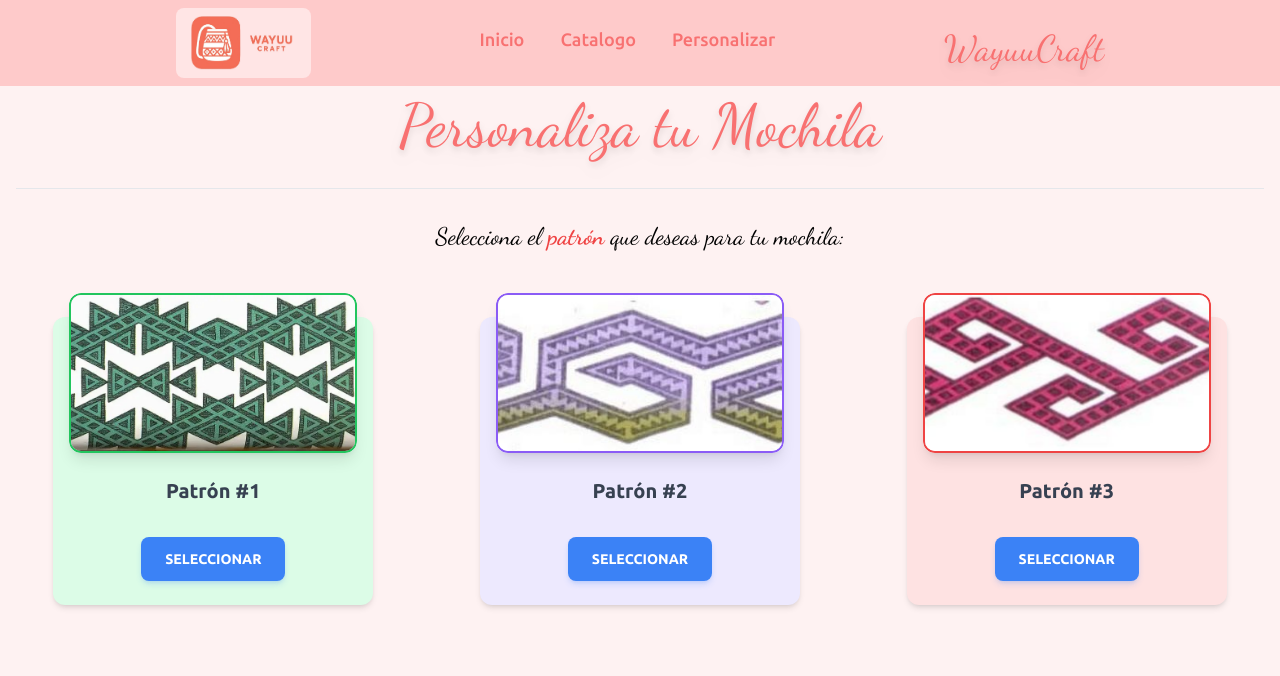
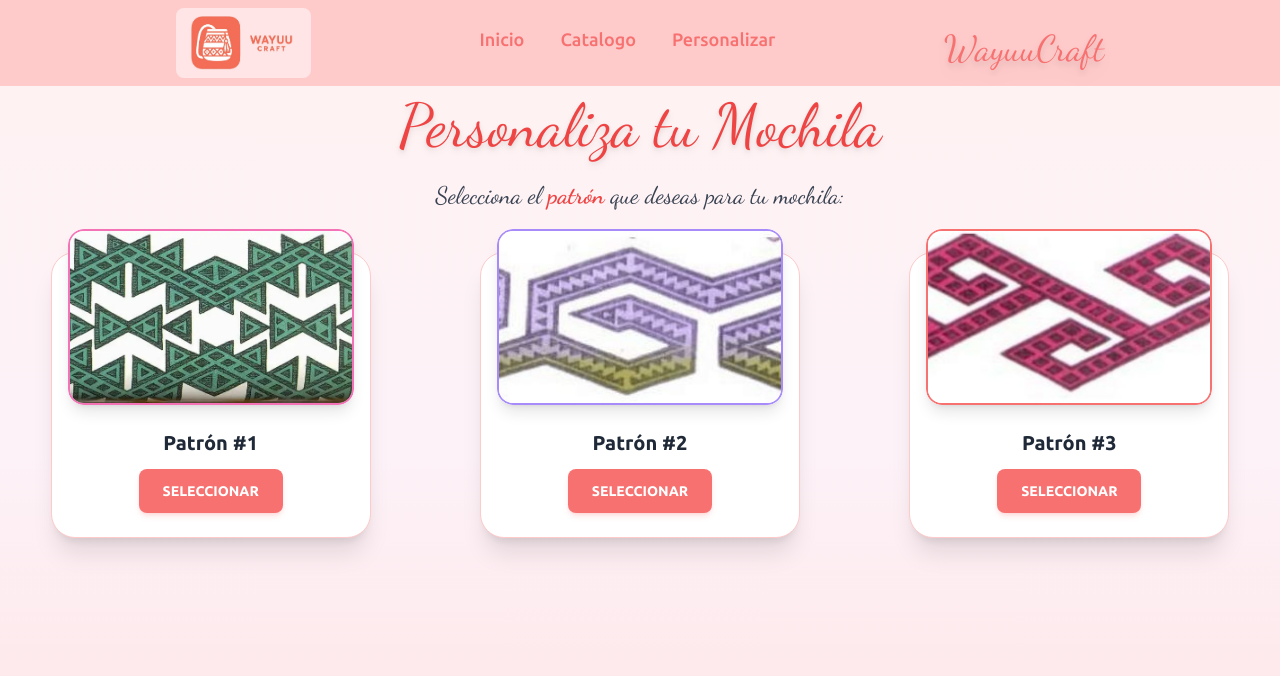
Before and after one commit to luisgsanti/wayuu-craft, an Angular app: page /personalizar in a window 1280 px wide. Shown: the top 676 px of the page. Built offline with nearby package versions, Linux system fonts and the light colour scheme.

Commit message:
mejoras en el diseño de personalizar

```diff
--- a/src/app/public/personalizar/personalizar.component.html
+++ b/src/app/public/personalizar/personalizar.component.html
@@ -1,238 +1,213 @@
-<div class="bg-red-50 min-h-screen">
-  <div class="container mx-auto px-4 p-8">
-    <h1 class="text-center text-4xl md:text-6xl font-artistic text-red-400 drop-shadow-lg m-2">
+<!-- 🌺 Sección principal de personalización -->
+<div class="bg-gradient-to-b from-red-50 via-pink-50 to-red-100 min-h-screen py-10">
+  <div class="container mx-auto px-4">
+    <h1 class="text-center text-4xl md:text-6xl font-artistic text-red-500 drop-shadow-md mb-6">
       Personaliza tu Mochila
     </h1>
-    <br>
-    <hr>
-    <p class="text-center font-artistic text-2xl m-8">
+
+    <p class="text-center font-artistic text-2xl mb-10 text-gray-700">
       Selecciona el <span class="text-red-500 font-bold">patrón</span> que deseas para tu mochila:
     </p>
 
-    <div class="grid grid-cols-1 sm:grid-cols-2 lg:grid-cols-3 gap-8 justify-items-center ">
-      <div class="relative flex w-80 flex-col rounded-xl bg-green-100 bg-clip-border text-gray-700 shadow-md mt-8">
-        <!-- Imagen en vez del fondo azul -->
-        <div class="relative mx-4 -mt-6 h-40 overflow-hidden rounded-xl shadow-lg">
-          <img src="assets/patrones/patron1.png" alt="Patrón geométrico"
-            class="w-full h-full object-cover border-2 border-green-500 rounded-xl" />
+    <!-- 🌸 Patrones -->
+    <div class="grid grid-cols-1 sm:grid-cols-2 lg:grid-cols-3 gap-10 justify-items-center">
+      <!-- Patrón #1 -->
+      <div
+        class="relative flex w-80 flex-col rounded-3xl bg-white shadow-xl hover:shadow-2xl transition-all duration-300 border border-red-200 hover:scale-105">
+        <div class="relative mx-4 -mt-6 h-44 overflow-hidden rounded-2xl shadow-lg">
+          <img src="assets/patrones/patron1.png" alt="Patrón 1"
+            class="w-full h-full object-cover border-2 border-pink-400 rounded-2xl" />
         </div>
-
-        <div class="p-6">
-          <h5
-            class="mb-2 block font-ubuntu text-xl font-semibold leading-snug tracking-normal text-blue-gray-900 antialiased text-center">
-            Patrón #1
-          </h5>
-        </div>
-        <div class="p-6 pt-0 text-center">
-          <button data-ripple-light="true" type="button" (click)="seleccionarPatron(opciones[0])" [ngClass]="patronSeleccionado === opciones[0]
-          ? 'bg-green-500 shadow-green-500/20 hover:shadow-green-500/40'
-          : 'bg-blue-500 shadow-blue-500/20 hover:shadow-blue-500/40'"
-            class="select-none rounded-lg py-3 px-6 text-center align-middle text-sm font-ubuntu font-bold uppercase text-white shadow-md transition-all">
+        <div class="p-6 text-center">
+          <h5 class="font-ubuntu text-xl font-semibold text-gray-800 mb-3">Patrón #1</h5>
+          <button
+            (click)="seleccionarPatron(opciones[0])"
+            [ngClass]="patronSeleccionado === opciones[0]
+              ? 'bg-green-500 shadow-green-500/30 hover:shadow-green-500/50'
+              : 'bg-red-400 shadow-red-400/20 hover:shadow-red-400/40'"
+            class="select-none rounded-lg py-3 px-6 text-center font-ubuntu text-sm font-bold uppercase text-white shadow-md transition-all">
             {{ patronSeleccionado === opciones[0] ? 'Seleccionado' : 'Seleccionar' }}
           </button>
         </div>
       </div>
 
-
-      <div class="relative flex w-80 flex-col rounded-xl bg-violet-100 bg-clip-border text-gray-700 shadow-md mt-8">
-        <!-- Imagen en vez del fondo azul -->
-        <div class="relative mx-4 -mt-6 h-40 overflow-hidden rounded-xl shadow-lg">
-          <img src="assets/patrones/patron2.png" alt="Patrón geométrico"
-            class="w-full h-full object-cover border-2 border-violet-500 rounded-xl" />
+      <!-- Patrón #2 -->
+      <div
+        class="relative flex w-80 flex-col rounded-3xl bg-white shadow-xl hover:shadow-2xl transition-all duration-300 border border-red-200 hover:scale-105">
+        <div class="relative mx-4 -mt-6 h-44 overflow-hidden rounded-2xl shadow-lg">
+          <img src="assets/patrones/patron2.png" alt="Patrón 2"
+            class="w-full h-full object-cover border-2 border-violet-400 rounded-2xl" />
         </div>
-
-        <div class="p-6">
-          <h5
-            class="mb-2 block font-ubuntu text-xl text-center font-semibold leading-snug tracking-normal text-blue-gray-900 antialiased">
-            Patrón #2
-          </h5>
-        </div>
-        <div class="p-6 pt-0 text-center">
-          <button data-ripple-light="true" type="button" (click)="seleccionarPatron(opciones[1])" [ngClass]="patronSeleccionado === opciones[1]
-            ? 'bg-green-500 shadow-green-500/20 hover:shadow-green-500/40'
-            : 'bg-blue-500 shadow-blue-500/20 hover:shadow-blue-500/40'"
-            class="select-none rounded-lg py-3 px-6 text-center align-middle font-ubuntu text-sm font-bold uppercase text-white shadow-md transition-all">
+        <div class="p-6 text-center">
+          <h5 class="font-ubuntu text-xl font-semibold text-gray-800 mb-3">Patrón #2</h5>
+          <button
+            (click)="seleccionarPatron(opciones[1])"
+            [ngClass]="patronSeleccionado === opciones[1]
+              ? 'bg-green-500 shadow-green-500/30 hover:shadow-green-500/50'
+              : 'bg-red-400 shadow-red-400/20 hover:shadow-red-400/40'"
+            class="select-none rounded-lg py-3 px-6 text-center font-ubuntu text-sm font-bold uppercase text-white shadow-md transition-all">
             {{ patronSeleccionado === opciones[1] ? 'Seleccionado' : 'Seleccionar' }}
           </button>
         </div>
       </div>
 
-
-      <div class="relative flex w-80 flex-col rounded-xl bg-red-100 bg-clip-border text-gray-700 shadow-md mt-8">
-        <!-- Imagen en vez del fondo azul -->
-        <div class="relative mx-4 -mt-6 h-40 overflow-hidden rounded-xl shadow-lg">
-          <img src="assets/patrones/patron3.png" alt="Patrón geométrico"
-            class="w-full h-full object-cover border-2 border-red-500 rounded-xl" />
+      <!-- Patrón #3 -->
+      <div
+        class="relative flex w-80 flex-col rounded-3xl bg-white shadow-xl hover:shadow-2xl transition-all duration-300 border border-red-200 hover:scale-105">
+        <div class="relative mx-4 -mt-6 h-44 overflow-hidden rounded-2xl shadow-lg">
+          <img src="assets/patrones/patron3.png" alt="Patrón 3"
+            class="w-full h-full object-cover border-2 border-red-400 rounded-2xl" />
         </div>
-
-        <div class="p-6">
-          <h5
-            class="mb-2 block font-ubuntu text-xl text-center font-semibold leading-snug tracking-normal text-blue-gray-900 antialiased">
-            Patrón #3
-          </h5>
-        </div>
-        <div class="p-6 pt-0 text-center">
-          <button data-ripple-light="true" type="button" (click)="seleccionarPatron(opciones[2])" [ngClass]="patronSeleccionado === opciones[2]
-              ? 'bg-green-500 shadow-green-500/20 hover:shadow-green-500/40'
-              : 'bg-blue-500 shadow-blue-500/20 hover:shadow-blue-500/40'"
-            class="select-none rounded-lg py-3 px-6 text-center align-middle font-ubuntu text-sm font-bold uppercase text-white shadow-md transition-all">
+        <div class="p-6 text-center">
+          <h5 class="font-ubuntu text-xl font-semibold text-gray-800 mb-3">Patrón #3</h5>
+          <button
+            (click)="seleccionarPatron(opciones[2])"
+            [ngClass]="patronSeleccionado === opciones[2]
+              ? 'bg-green-500 shadow-green-500/30 hover:shadow-green-500/50'
+              : 'bg-red-400 shadow-red-400/20 hover:shadow-red-400/40'"
+            class="select-none rounded-lg py-3 px-6 text-center font-ubuntu text-sm font-bold uppercase text-white shadow-md transition-all">
             {{ patronSeleccionado === opciones[2] ? 'Seleccionado' : 'Seleccionar' }}
           </button>
         </div>
       </div>
     </div>
 
-
-
-    <div *ngIf="patronSeleccionado" #coloresSection>
-      <br>
-      <hr>
-      <p class="text-center font-artistic text-2xl m-8">
+    <!-- 🎨 Colores -->
+    <div *ngIf="patronSeleccionado" #coloresSection class="mt-16">
+      <hr class="border-red-200 mb-8">
+      <p class="text-center font-artistic text-2xl mb-10 text-gray-700">
         Selecciona el <span class="text-red-500 font-bold">color</span> que deseas para tu mochila:
       </p>
 
-      <div *ngIf="patronSeleccionado" class="flex flex-wrap justify-center gap-4">
-        <button *ngFor="let color of patronSeleccionado.colores" (click)="seleccionarColor(color)"
+      <div class="flex flex-wrap justify-center gap-5">
+        <button *ngFor="let color of patronSeleccionado?.colores"
+          (click)="seleccionarColor(color)"
           [ngStyle]="{'background-color': color.toLowerCase()}"
-          [ngClass]="colorSeleccionado === color ? 'border-4 border-green-500' : 'border-2 border-gray-300'"
-          class="w-12 h-12 rounded-full shadow-md hover:scale-110 transition">
+          [ngClass]="colorSeleccionado === color ? 'ring-4 ring-green-400 scale-110' : 'ring-2 ring-gray-300'"
+          class="w-14 h-14 rounded-full shadow-md transition-all duration-300 hover:scale-110">
         </button>
-
       </div>
     </div>
 
+    <!-- 📏 Tamaños -->
+    <div *ngIf="colorSeleccionado" #tamaniosSection class="mt-16">
+      <hr class="border-red-200 mb-8">
+      <p class="text-center font-artistic text-2xl mb-10 text-gray-700">
+        Selecciona el <span class="text-red-500 font-bold">tamaño</span> que deseas:
+      </p>
 
+      <div class="flex flex-wrap justify-center gap-5">
+        <button *ngFor="let precio of patronSeleccionado?.precios"
+          (click)="seleccionarMedida(precio.tamano)"
+          [ngClass]="tamSeleccionado === precio.tamano
+            ? 'bg-green-500 text-white shadow-green-500/30 hover:shadow-green-500/50'
+            : 'bg-gray-100 text-gray-800 hover:bg-gray-200'"
+          class="px-6 py-3 rounded-xl font-ubuntu font-semibold shadow-md transition-all duration-300">
+          {{ precio.tamano }} <br>
+          <small class="text-sm font-normal">{{ precio.cop | currency:'COP':'symbol-narrow':'1.0' }}</small>
+        </button>
+      </div>
 
+      <div *ngIf="tamSeleccionado" class="text-center mt-6">
+        <p class="text-lg font-semibold text-gray-700">
+          💰 Precio: <span class="text-green-600">{{ costoMochila | currency:'COP' }}</span>
+          ({{ costoMochilaUSD }} USD)
+        </p>
+      </div>
+    </div>
 
-    <div *ngIf="colorSeleccionado" #tamaniosSection>
-  <hr>
-  <p class="text-center font-artistic text-2xl m-8">
-    Selecciona el <span class="text-red-500 font-bold">tamaño</span> que deseas:
-  </p>
+    <!-- 🖼️ Preview -->
+    <div *ngIf="tamSeleccionado" #previewSection class="mt-16 mb-10">
+      <hr class="border-red-200 mb-8">
+      <p class="text-center font-artistic text-2xl mb-10 text-gray-700 font-bold">
+        Imagen previa del diseño seleccionado:
+      </p>
 
-  <div *ngIf="patronSeleccionado" class="flex flex-wrap justify-center gap-4">
-    <button *ngFor="let precio of patronSeleccionado.precios"
-      (click)="seleccionarMedida(precio.tamano)"
-      [ngClass]="tamSeleccionado === precio.tamano
-        ? 'bg-green-500 text-white shadow-green-500/20 hover:shadow-green-500/40'
-        : 'bg-gray-200 text-gray-800 shadow-md hover:scale-105'"
-      class="px-4 py-2 rounded-md font-ubuntu transition-all">
-      {{ precio.tamano }} <br>
-      <small>{{ precio.cop | currency:'COP':'symbol-narrow':'1.0' }}</small>
-    </button>
-  </div>
+      <div *ngIf="imagenPreview" class="flex justify-center my-8">
+        <img [src]="imagenPreview" alt="Vista previa de mochila"
+          class="w-64 h-64 object-cover rounded-3xl shadow-2xl border-4 border-white ring-2 ring-red-200">
+      </div>
 
-  <div *ngIf="tamSeleccionado" class="text-center mt-4">
-    <p class="text-lg font-semibold">💰 Precio: {{ costoMochila | currency:'COP' }} ({{ costoMochilaUSD }} USD)</p>
+      <button (click)="abrirModal()"
+        class="flex items-center justify-center gap-3 mx-auto bg-green-500 hover:bg-green-600 text-white font-ubuntu font-bold px-6 py-3 rounded-lg shadow-lg transition-all duration-300">
+        <i class="fab fa-whatsapp text-xl"></i>
+        Realizar pedido
+      </button>
+    </div>
   </div>
 </div>
 
 
+<!-- 🌈 Modal personalizado -->
+<div *ngIf="mostrarModal" class="fixed inset-0 flex items-center justify-center bg-black/40 backdrop-blur-sm z-50">
+  <div class="bg-gradient-to-br from-white via-red-50 to-pink-100 rounded-3xl shadow-2xl w-11/12 max-w-5xl my-10 p-8 relative max-h-[95vh] overflow-y-auto animate-fadeIn">
 
-
-
-    <div *ngIf="tamSeleccionado" #previewSection>
-      <br>
-      <hr>
-      <p class="text-center font-artistic text-2xl m-8 font-bold">
-        Imagen previa del diseño seleccionado:
-      </p>
-
-      <div *ngIf="imagenPreview" class="flex justify-center my-8">
-        <img [src]="imagenPreview" alt="Vista previa de mochila" class="w-64 h-64 object-cover rounded-xl shadow-lg">
-      </div>
-    </div>
-
-
-    <button (click)="abrirModal()" *ngIf="tamSeleccionado"
-      class="flex items-center font-ubuntu justify-center gap-2 mt-5 bg-green-500 text-white px-4 py-2 rounded-lg shadow-md hover:bg-green-600 mx-auto">
-      <i class="fab fa-whatsapp text-xl"></i>
-      Realizar pedido
+    <!-- Botón cerrar -->
+    <button (click)="cerrarModal()"
+      class="absolute top-4 right-4 bg-white text-gray-700 hover:bg-red-100 hover:text-red-500 w-10 h-10 flex items-center justify-center rounded-full shadow-md transition-all duration-300">
+      ✕
     </button>
 
+    <div class="grid grid-cols-1 md:grid-cols-2 gap-8 items-center">
+      <!-- Imagen -->
+      <div class="flex flex-col items-center justify-center gap-5">
+        <div class="relative">
+          <img [src]="imagenPreview" alt="Mochila seleccionada" class="w-64 h-64 rounded-2xl shadow-xl object-cover border-4 border-white" />
+          <div class="absolute inset-0 rounded-2xl ring-4 ring-pink-300/50 animate-pulse"></div>
+        </div>
 
-
-  </div>
-
-</div>
-
-
-<!-- Modal -->
-<div *ngIf="mostrarModal" class="fixed inset-0 flex items-center justify-center bg-black bg-opacity-50 z-50">
-  <div class="bg-white rounded-2xl shadow-lg w-11/12 max-w-4xl p-6 relative max-h-[80vh] overflow-y-auto">
-
-
-    <!-- Botón cerrar -->
-    <button (click)="cerrarModal()" class="absolute top-3 right-3 text-gray-500 hover:text-red-500 text-xl">✕</button>
-
-    <div class="grid grid-cols-1 md:grid-cols-2 gap-6">
-
-      <!-- Imagen -->
-      <div class="flex flex-col items-center justify-center h-full gap-3">
-        <!-- Imagen -->
-        <img [src]="imagenPreview" alt="Mochila seleccionada" class="w-56 h-56 rounded-xl shadow-md object-cover">
-
-        <!-- Botón descargar -->
         <a [href]="imagenPreview" download="mochila-disenada.png"
-          class="mt-2 bg-blue-500 hover:bg-blue-600 text-white text-sm font-semibold px-4 py-2 rounded-lg shadow-md transition">
-          Descargar diseño
+          class="bg-blue-500 hover:bg-blue-600 text-white text-sm font-semibold px-6 py-2 rounded-lg shadow-md transition-all hover:scale-105">
+          <i class="fa-solid fa-download mr-1"></i> Descargar diseño
         </a>
 
-        <!-- Mensaje -->
         <p class="text-center text-gray-600 text-sm font-ubuntu px-4">
-          Descargue el diseño elaborado para posteriormente enviarlo al WhatsApp con el pedido.
+          Descargue el diseño para adjuntarlo al pedido en WhatsApp.
         </p>
       </div>
 
-
-
       <!-- Detalles -->
       <div>
-        <h2 class="text-2xl font-ubuntu font-bold text-red-500 mb-4">Detalles del pedido</h2>
+        <h2 class="text-3xl font-artistic text-red-400 mb-6 text-center drop-shadow-md">🧵 Detalles del pedido</h2>
 
-        <ul class="text-gray-700 space-y-1 mb-4 font-ubuntu">
-          <li><span class="font-bold">Patrón:</span> {{patronSeleccionado?.patron}}</li>
-          <li><span class="font-bold">Color:</span> {{colorSeleccionado}}</li>
-          <li><span class="font-bold">Tamaño:</span> {{tamSeleccionado}}</li>
-          <li><span class="font-bold">Costo:</span> {{costoMochila | currency:'COP ':'symbol':'1.0-0'}}</li>
+        <ul class="text-gray-700 mb-6 font-ubuntu bg-white/70 rounded-xl p-4 shadow-sm space-y-1">
+          <li><span class="font-bold text-red-500">Patrón:</span> {{patronSeleccionado?.patron}}</li>
+          <li><span class="font-bold text-red-500">Color:</span> {{colorSeleccionado}}</li>
+          <li><span class="font-bold text-red-500">Tamaño:</span> {{tamSeleccionado}}</li>
+          <li><span class="font-bold text-red-500">Costo:</span> {{costoMochila | currency:'COP ':'symbol':'1.0-0'}} ({{costoMochilaUSD}} USD)</li>
         </ul>
 
-        <!-- Formulario -->
         <form #formPedido="ngForm" class="space-y-3 font-ubuntu">
           <input type="text" [(ngModel)]="datosUsuario.nombre" name="nombre" placeholder="Nombre completo" required
-            class="w-full px-4 py-2 border rounded-lg focus:ring-2 focus:ring-red-400" />
+            class="w-full px-4 py-2 border-2 border-transparent rounded-lg focus:ring-2 focus:ring-red-300 focus:border-red-400 transition-all" />
 
           <input type="tel" [(ngModel)]="datosUsuario.telefono" name="telefono" placeholder="Teléfono" required
-            class="w-full px-4 py-2 border rounded-lg focus:ring-2 focus:ring-red-400" />
+            class="w-full px-4 py-2 border-2 border-transparent rounded-lg focus:ring-2 focus:ring-red-300 focus:border-red-400 transition-all" />
 
           <input type="text" [(ngModel)]="datosUsuario.direccion" name="direccion" placeholder="Dirección" required
-            class="w-full px-4 py-2 border rounded-lg focus:ring-2 focus:ring-red-400" />
+            class="w-full px-4 py-2 border-2 border-transparent rounded-lg focus:ring-2 focus:ring-red-300 focus:border-red-400 transition-all" />
 
-          <input type="text" [(ngModel)]="datosUsuario.ciudad" name="ciudad" placeholder="Ciudad" required
-            class="w-full px-4 py-2 border rounded-lg focus:ring-2 focus:ring-red-400" />
+          <div class="grid grid-cols-2 gap-3">
+            <input type="text" [(ngModel)]="datosUsuario.ciudad" name="ciudad" placeholder="Ciudad" required
+              class="px-4 py-2 border-2 border-transparent rounded-lg focus:ring-2 focus:ring-red-300 focus:border-red-400 transition-all" />
 
-          <input type="text" [(ngModel)]="datosUsuario.departamento" name="departamento" placeholder="Departamento"
-            required class="w-full px-4 py-2 border rounded-lg focus:ring-2 focus:ring-red-400" />
+            <input type="text" [(ngModel)]="datosUsuario.departamento" name="departamento" placeholder="Departamento" required
+              class="px-4 py-2 border-2 border-transparent rounded-lg focus:ring-2 focus:ring-red-300 focus:border-red-400 transition-all" />
+          </div>
 
           <input type="text" [(ngModel)]="datosUsuario.pais" name="pais" placeholder="País" required
-            class="w-full px-4 py-2 border rounded-lg focus:ring-2 focus:ring-red-400" />
+            class="w-full px-4 py-2 border-2 border-transparent rounded-lg focus:ring-2 focus:ring-red-300 focus:border-red-400 transition-all" />
         </form>
 
+        <div class="mt-6 flex flex-col md:flex-row justify-between items-center gap-4">
+          <button (click)="enviarPedidoWhatsApp(formPedido)" [disabled]="!formPedido.valid"
+            class="flex items-center justify-center gap-2 bg-green-500 hover:bg-green-600 text-white font-bold px-6 py-3 rounded-lg shadow-md transition-all hover:scale-105 disabled:opacity-50 w-full md:w-auto">
+            <i class="fab fa-whatsapp text-xl"></i> Confirmar y Enviar
+          </button>
+
+          <div id="paypal-button-container" class="w-full md:w-auto"></div>
+        </div>
       </div>
     </div>
-
-    <!-- Botón enviar a WhatsApp -->
-    <div class="mt-6 flex flex-col md:flex-row justify-end gap-4">
-      <button (click)="enviarPedidoWhatsApp(formPedido)"
-  [disabled]="!formPedido.valid"
-  class="flex items-center gap-2 bg-green-500 hover:bg-green-600 text-white font-bold px-5 py-3 rounded-lg shadow-md transition disabled:opacity-50">
-  <i class="fab fa-whatsapp"></i> Confirmar y Enviar
-</button>
-
-
-      <!-- Contenedor PayPal -->
-      <div id="paypal-button-container" class="w-full md:w-auto"></div>
-    </div>
-
   </div>
 </div>
```
Also changed, not shown: src/app/public/personalizar/personalizar.component.css (+7 -0 lines), src/app/public/personalizar/personalizar.component.ts (+99 -68 lines).
